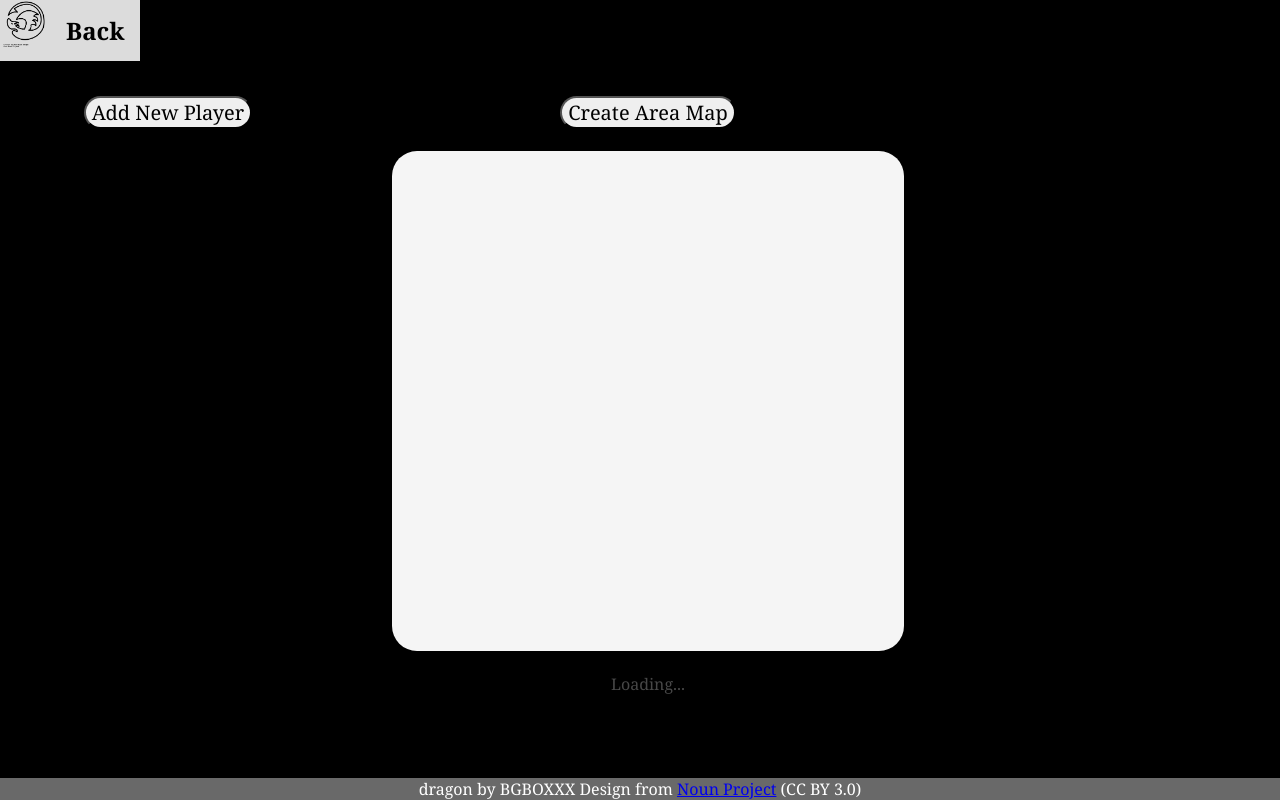
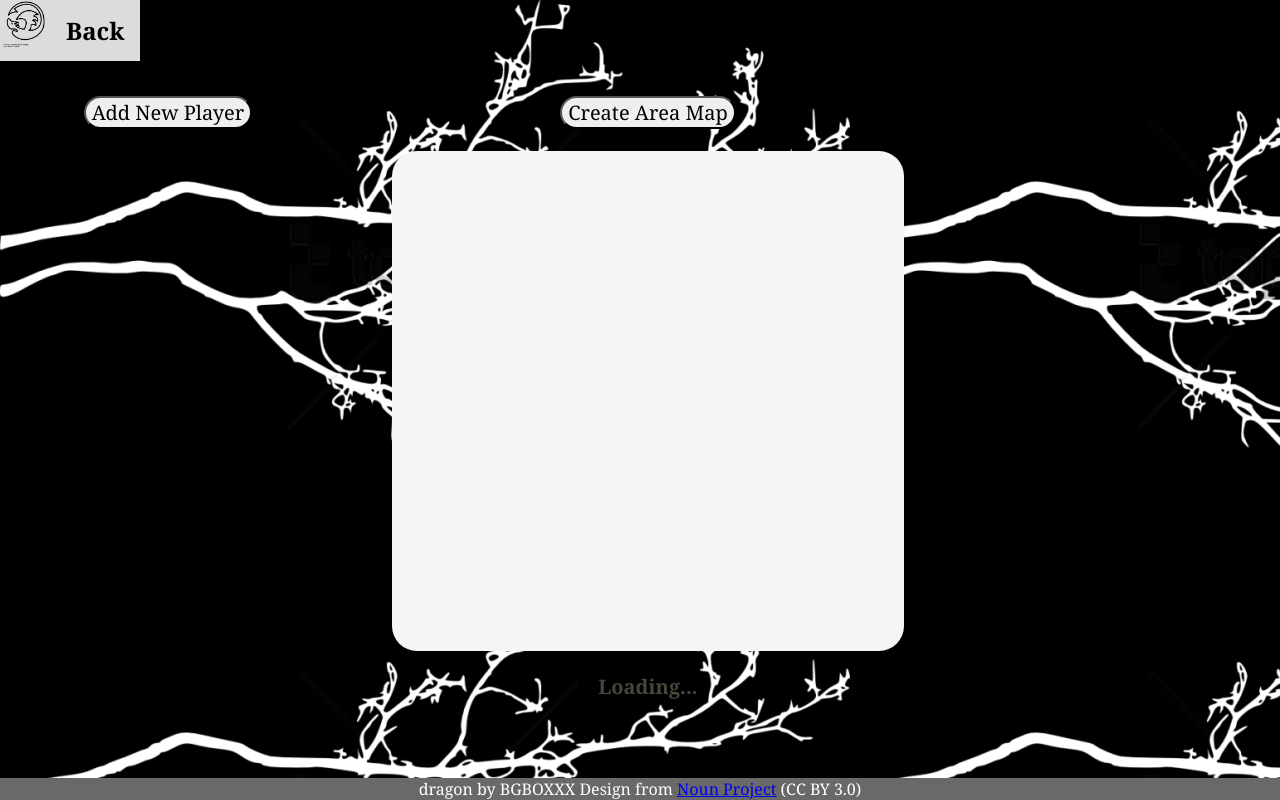
Before and after one commit to TigerCWShaw/AI-RPG-dungeon-master, a Flask app: template templates/layout.html in a window 1280 px wide. Run offline with Flask 3, Linux system fonts and the light colour scheme; the template is opened without the code that fills it, so the values that code supplies are empty; some libraries are stand-ins or nearby versions.

Commit message:
update game ui

```diff
--- a/static/main.css
+++ b/static/main.css
@@ -2,8 +2,8 @@
     width: 100%;
     float: left;
     font-family: Georgia, serif;
-    /* background-image: url("pexels-veeterzy-38136.jpg"); */
-    background-size: cover;
+    background-image: url("branch.png");
+    background-size: auto;
     background-color: black;
     color: white;
     overflow-y: auto;
@@ -168,6 +168,9 @@
 
 .status {
     animation: blinker 2.5s linear infinite;
+    font-size: 20px;
+    color: lightgoldenrodyellow;
+    right: 0%;
 }
 
 @keyframes blinker {
--- a/templates/genre.html
+++ b/templates/genre.html
@@ -55,7 +55,7 @@
                 onclick="location.href='{{ url_for('home')}}'"></li>
         <li><a href="{{ url_for('home')}}"><b>Back</b></a></li>
     </ul>
-    <br><br>
+    <br><br><br><br><br><br><br><br><br><br>
 
     <div class="center">
         <label for="input_genre">
--- a/templates/layout.html
+++ b/templates/layout.html
@@ -24,8 +24,8 @@
 
 <body>
   <ul class="nav_bar">
-    <li><img src="{{url_for('static', filename='noun-dragon-1646673.png')}}" alt="icon" class="icon" width="50" height="50"
-      onclick="location.href='{{ url_for('home')}}'"></li>
+    <li><img src="{{url_for('static', filename='noun-dragon-1646673.png')}}" alt="icon" class="icon" width="50"
+        height="50" onclick="location.href='{{ url_for('home')}}'"></li>
     <li><a href="{{ url_for('story_genre')}}"><b>Back</b></a></li>
   </ul>
   <br><br><br><br>
@@ -46,7 +46,9 @@
     </div>
     <div class="responses"></div>
     <br>
-    <div class="center"><div class="status">Loading...</div></div>
+    <div class="center">
+      <div class="status"><b>Loading...</b></div>
+    </div>
   </div>
 
   <!-- <div class="space"><br></div> -->
```
Also changed, not shown: static/branch.png (added).
